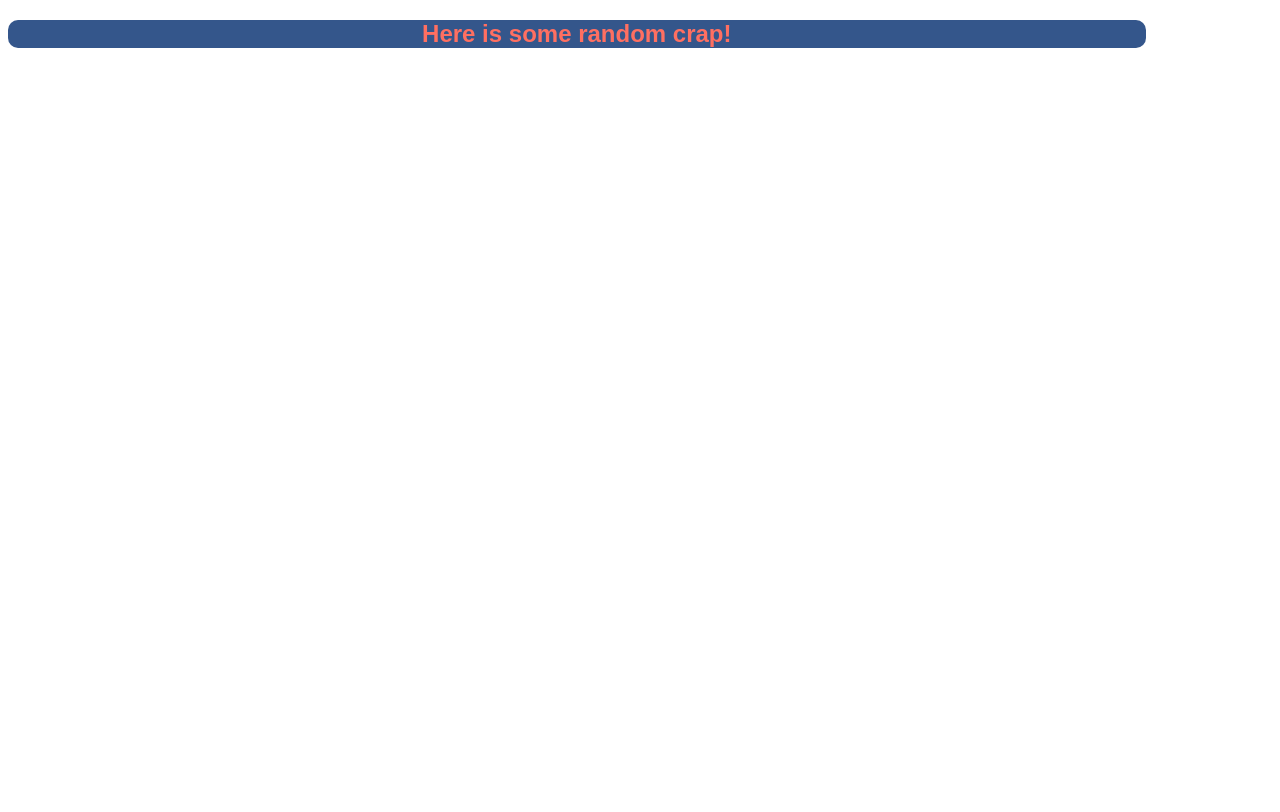
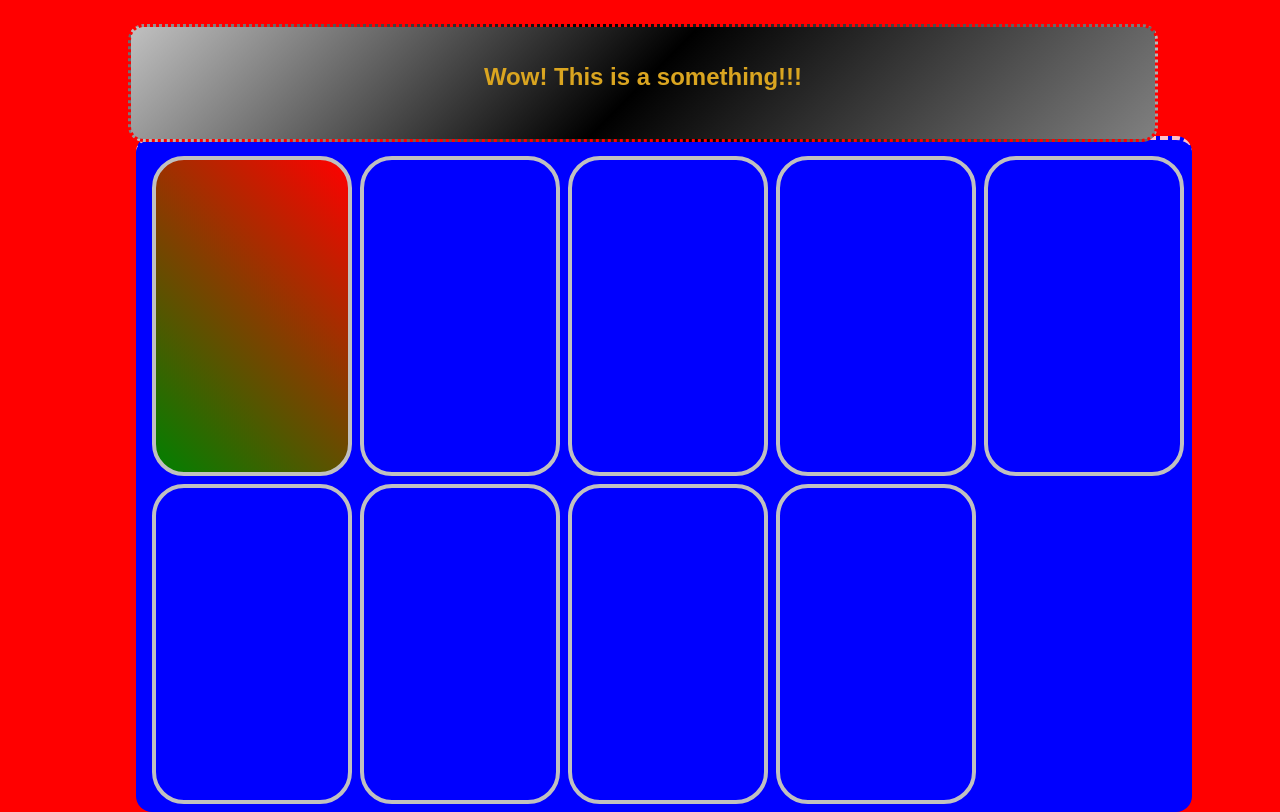
Before and after one commit to AnzorAslanukov/website_stuff, a plain HTML site: page index.html in a window 1280 px wide. Drawn offline with Linux system fonts and the light colour scheme.

Commit message:
Made changes to index.html and main.css, nothing serious, just practice

```diff
--- a/index.html
+++ b/index.html
@@ -4,13 +4,19 @@
         <link rel="stylesheet" href="main.css">
     </head>
     <body>
-        <header>
-            <div class="header_bar">
-                <h2 class="title_string">Here is some random crap!</h1>
-            </div>
-        </header>
+        <div class="title">
+            <h2>Wow! This is a something!!!</h2>
+        </div>
         <div class="grid">
-            <div class="cell" id="cell_0"></div>
+            <div class="box" id="box_0"></div>
+            <div class="box" id="box_1"></div>
+            <div class="box" id="box_2"></div>
+            <div class="box" id="box_3"></div>
+            <div class="box" id="box_4"></div>
+            <div class="box" id="box_5"></div>
+            <div class="box" id="box_6"></div>
+            <div class="box" id="box_7"></div>
+            <div class="box" id="box_8"></div>
         </div>
     </body>
 </html>
--- a/main.css
+++ b/main.css
@@ -1,25 +1,53 @@
-.header {
+body {
+    position: absolute;
+    width: 100%;
+    height: 100%;
+    background: red;
+}
+.title {
+    background: linear-gradient(-45deg, grey, black, silver);
+    width: 80%;
+    height: 10%;
+    border-radius: 1em;
+    margin-top: 1em;
+    text-align: center;
+    color: goldenrod;
+    font-family: Arial, Helvetica, sans-serif;
+    padding-bottom: 1em;
+    padding-top: 1em;
     position: fixed;
-    margin-left: 50%
-}
-.header_bar {
-    background: #34568B;
-    width: 90%;
-    text-align: center;
-    border-radius: 10px;
-}
-.title_string {
-    font-family: Arial;
-    color: #FF6F61;
+    left: 10%;
+    border-style: dotted;
+    border-color: red;
+    z-index: 2;
 }
 .grid {
+    position: relative;
     display: grid;
-    grid-template-columns: 20% 20% 20% 20% 20%;
+    width: 80%;
+    height: 80%;
+    background: blue;
+    margin-top: 10%;
+    grid-template-columns: 1fr 1fr 1fr 1fr 1fr;
+    grid-gap: 1em;
+    border-style: dashed;
+    border-left: 0px;
+    border-right: 0px;
+    border-bottom: 0px;
+    border-color: pink;
+    margin-left: 10%;
+    border-radius: 1em;
+    padding: 1em;
+    border-width: 0.3em;
 }
-.cell {
-    width: 10%;
-    height: 10%;
+.box {
+    width: 100%;
+    height: 100%;
+    border-style: solid;
+    border-color: silver;
+    border-radius: 2em;
+    border-width: 0.3em;
 }
-#cell_0 {
-    background
+#box_0 {
+    background: linear-gradient(45deg, green, red);
 }
```
